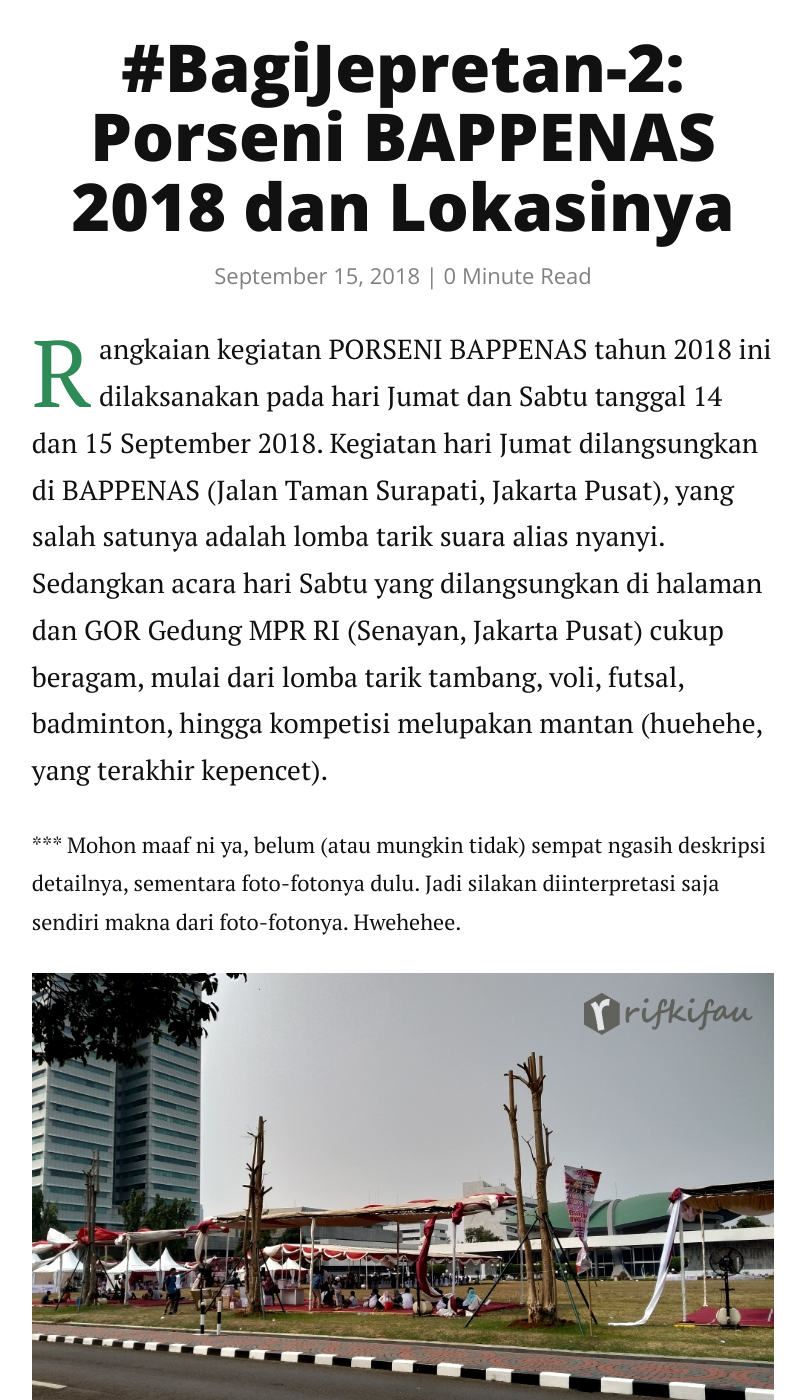
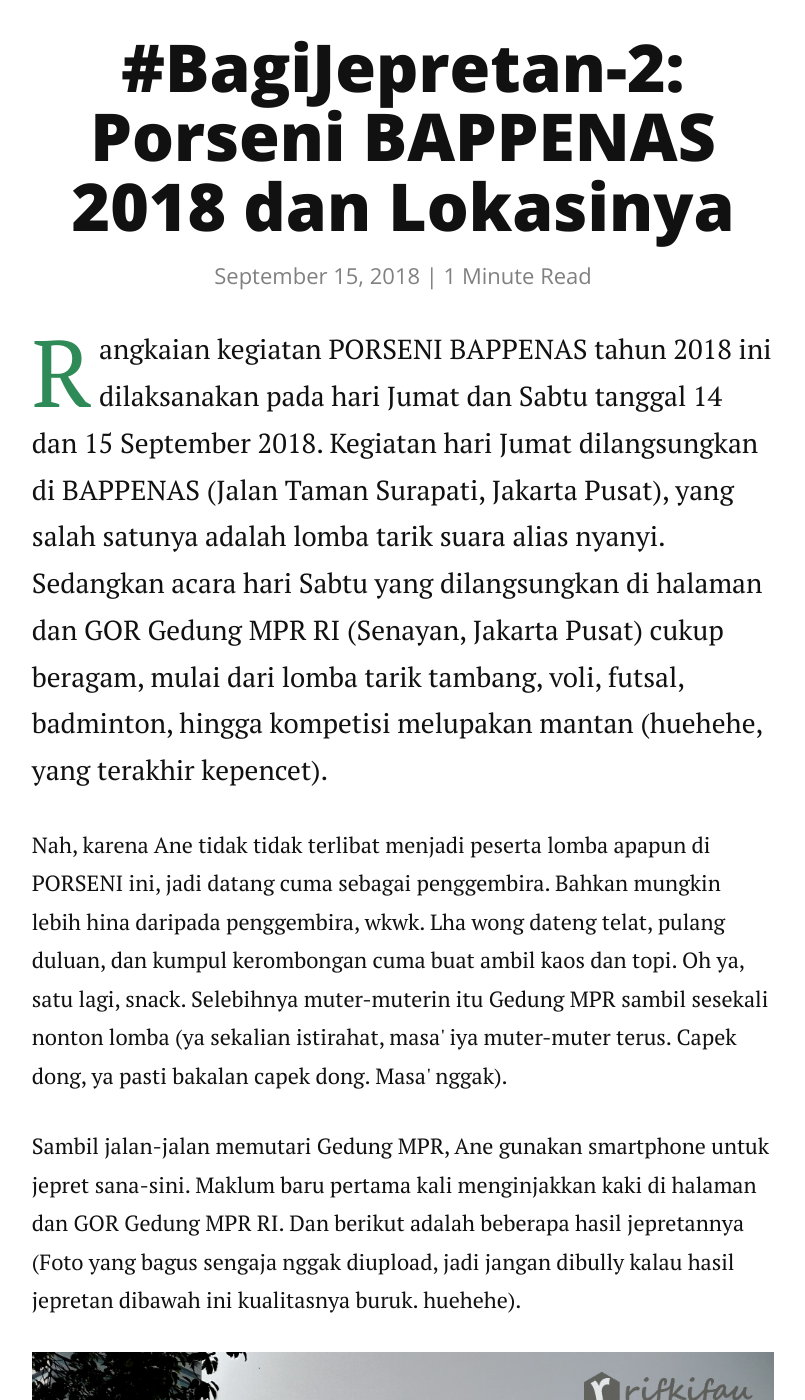
Before and after one commit to rifkifau/rifkifau.github.io, a Jekyll site: the page built from _posts/2018-09-15-porseni-bappenas-2018.markdown, in a window 1280 px wide and 1400 px high, scrolled down 330 px. Shown: the whole window, without its empty margins (237-1042 px from the left). Built offline with Jekyll 4.4.1, drawn with Linux system fonts in a browser that asks for light colours; nearby versions of some CDN libraries; comment, search, counter and statistics services are not loaded.

Commit message:
Update 2018-09-15-porseni-bappenas-2018.markdown

```diff
--- a/_posts/2018-09-15-porseni-bappenas-2018.markdown
+++ b/_posts/2018-09-15-porseni-bappenas-2018.markdown
@@ -7,9 +7,11 @@
 
 <p class="intro"><span class="dropcap">R</span>angkaian kegiatan PORSENI BAPPENAS tahun 2018 ini dilaksanakan pada hari Jumat dan Sabtu tanggal 14 dan 15 September 2018. Kegiatan hari Jumat dilangsungkan di BAPPENAS (Jalan Taman Surapati, Jakarta Pusat), yang salah satunya adalah lomba tarik suara alias nyanyi. Sedangkan acara hari Sabtu yang dilangsungkan di halaman dan GOR Gedung MPR RI (Senayan, Jakarta Pusat) cukup beragam, mulai dari lomba tarik tambang, voli, futsal, badminton, hingga kompetisi melupakan mantan (huehehe, yang terakhir kepencet).</p>
 <p>
-
+Nah, karena Ane tidak tidak terlibat menjadi peserta lomba apapun di PORSENI ini, jadi datang cuma sebagai penggembira. Bahkan mungkin lebih hina daripada penggembira, wkwk. Lha wong dateng telat, pulang duluan, dan kumpul kerombongan cuma buat ambil kaos dan topi. Oh ya, satu lagi, snack. Selebihnya muter-muterin itu Gedung MPR sambil sesekali nonton lomba (ya sekalian istirahat, masa' iya muter-muter terus. Capek dong, ya pasti bakalan capek dong. Masa' nggak).
 </p>
-<p>*** Mohon maaf  ni ya, belum (atau mungkin tidak) sempat ngasih deskripsi detailnya, sementara foto-fotonya dulu. Jadi silakan diinterpretasi saja sendiri makna dari foto-fotonya. Hwehehee.</p>
+<p>
+Sambil jalan-jalan memutari Gedung MPR, Ane gunakan smartphone untuk jepret sana-sini. Maklum baru pertama kali menginjakkan kaki di halaman dan GOR Gedung MPR RI. Dan berikut adalah beberapa hasil jepretannya (Foto yang bagus sengaja nggak diupload, jadi jangan dibully kalau hasil jepretan dibawah ini kualitasnya buruk. huehehe).
+</p>
 ![Porseni BAPPENAS 2018](../../images/porseni-bappenas-2018/porseni-bappenas-2018.jpg)
 ![Porseni BAPPENAS 2018](../../images/porseni-bappenas-2018/porseni-bappenas-2018-futsal.jpg)
 ![Gedung MPR DPR DPD RI](../../images/porseni-bappenas-2018/gedung-mpr-dpr-dpd-ri.jpg)
```
